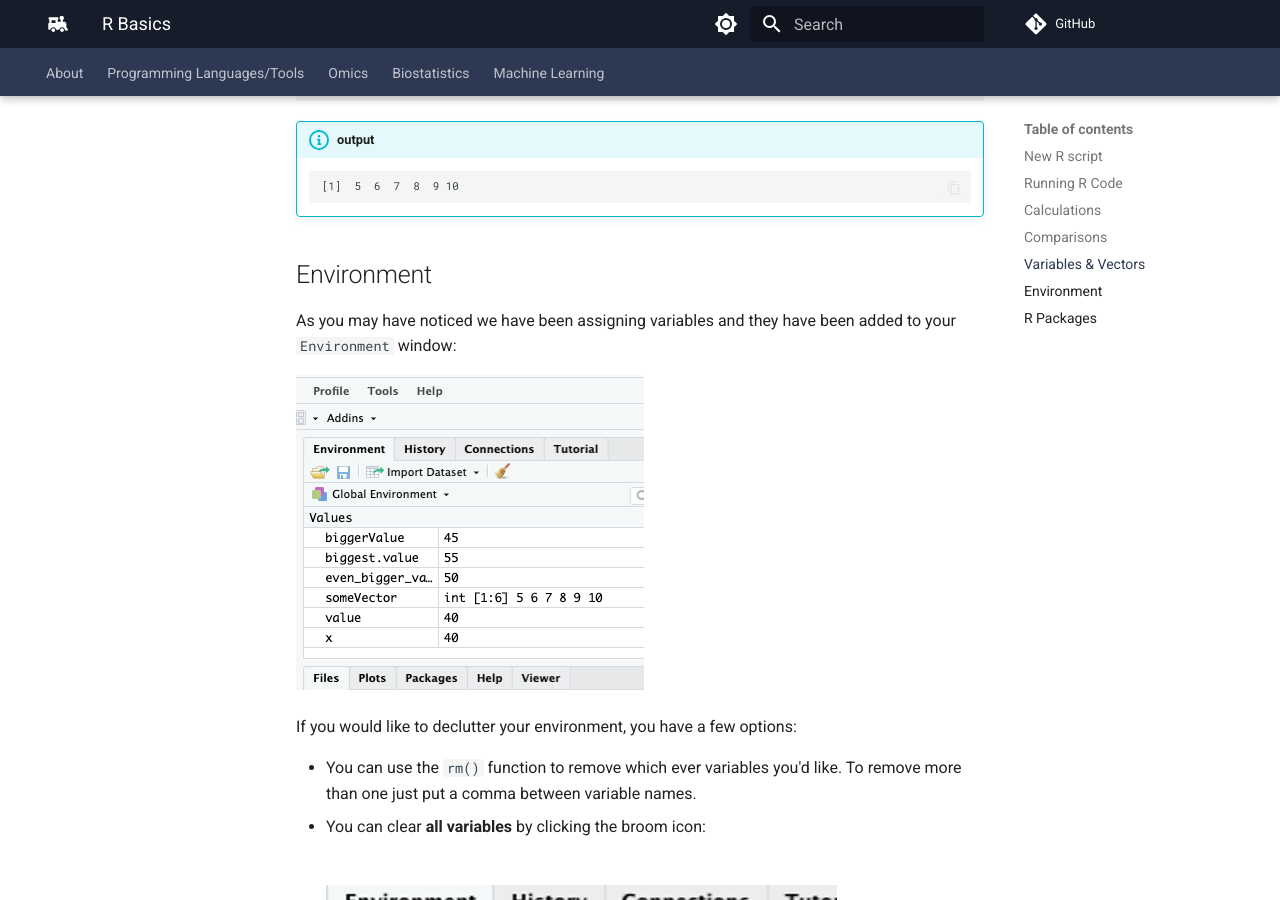
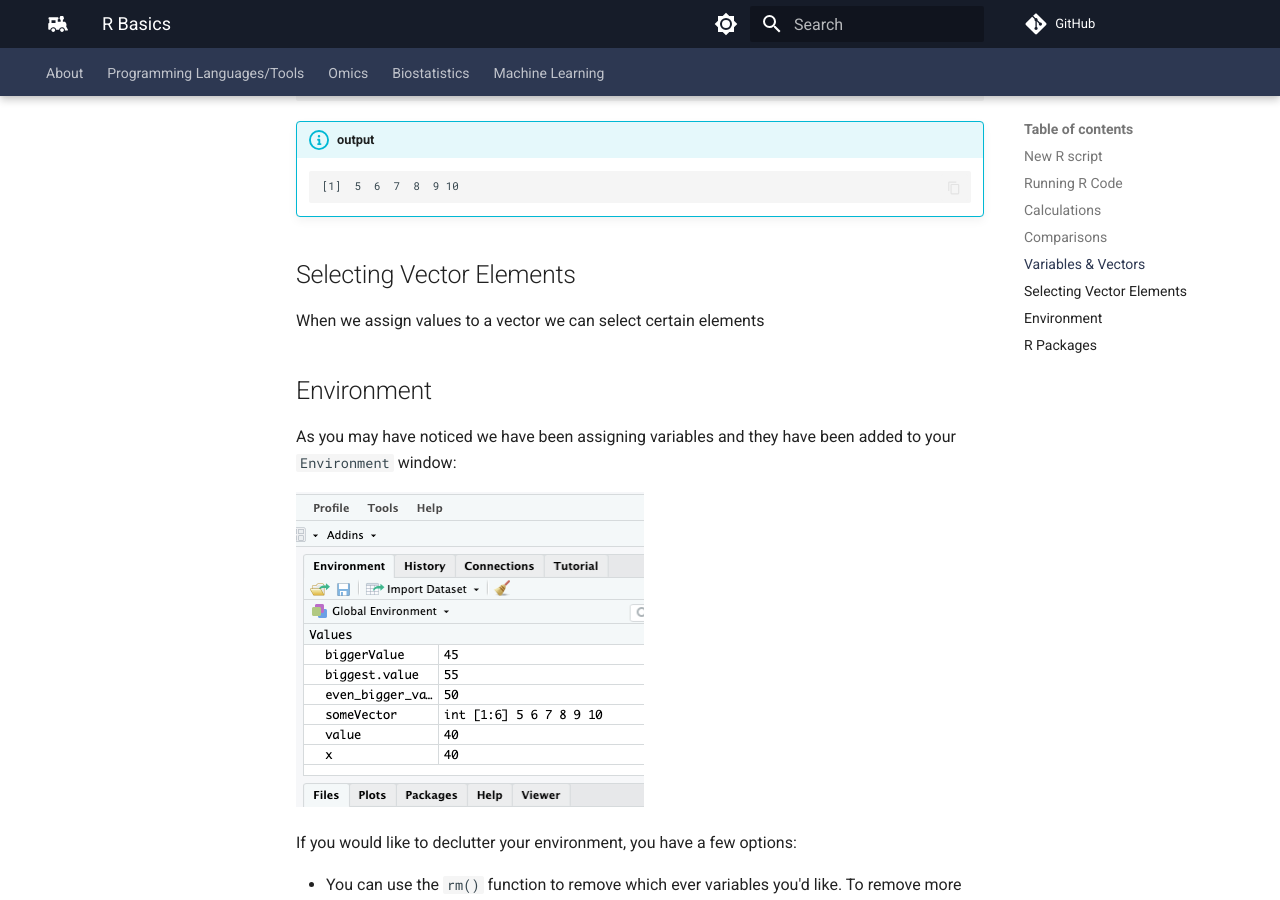
Before and after one commit to comp-tox-jhu/CompToxLab, an MkDocs documentation site: the page built from docs/programming_languages_tools/intro_to_r/02_basics.md, in a window 1280 px wide and 900 px high, scrolled down 5418 px. Built offline with MkDocs 1.6.1 and Material for MkDocs 9.7.7, drawn with Linux system fonts in a browser that asks for light colours; comment, search, counter and statistics services are not loaded.

Commit message:
Update 02_basics.md

````diff
--- a/docs/programming_languages_tools/intro_to_r/02_basics.md
+++ b/docs/programming_languages_tools/intro_to_r/02_basics.md
@@ -223,6 +223,10 @@ someVector
     [1]  5  6  7  8  9 10
     ```
 
+## Selecting Vector Elements
+
+When we assign values to a vector we can select certain elements
+
 ## Environment
 
 As you may have noticed we have been assigning variables and they have been added to your `Environment` window:
````
